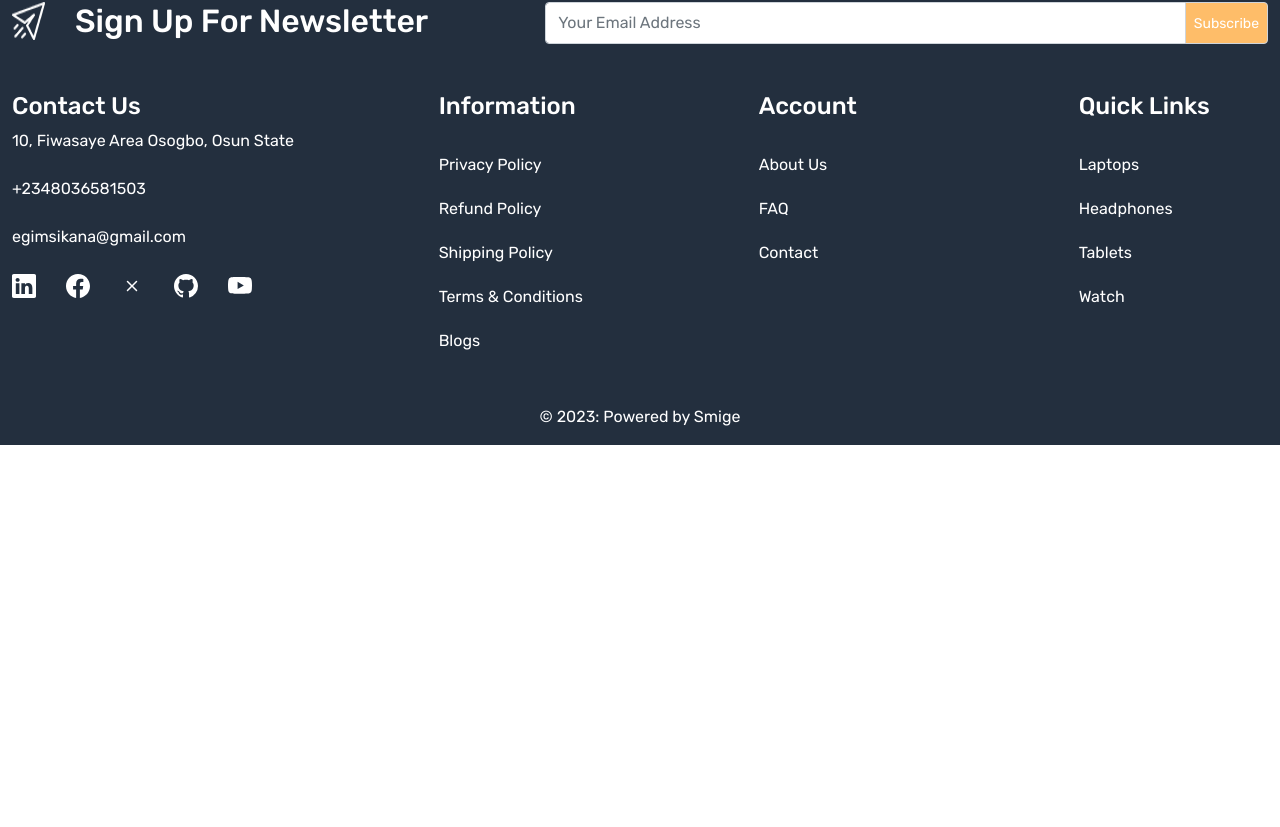
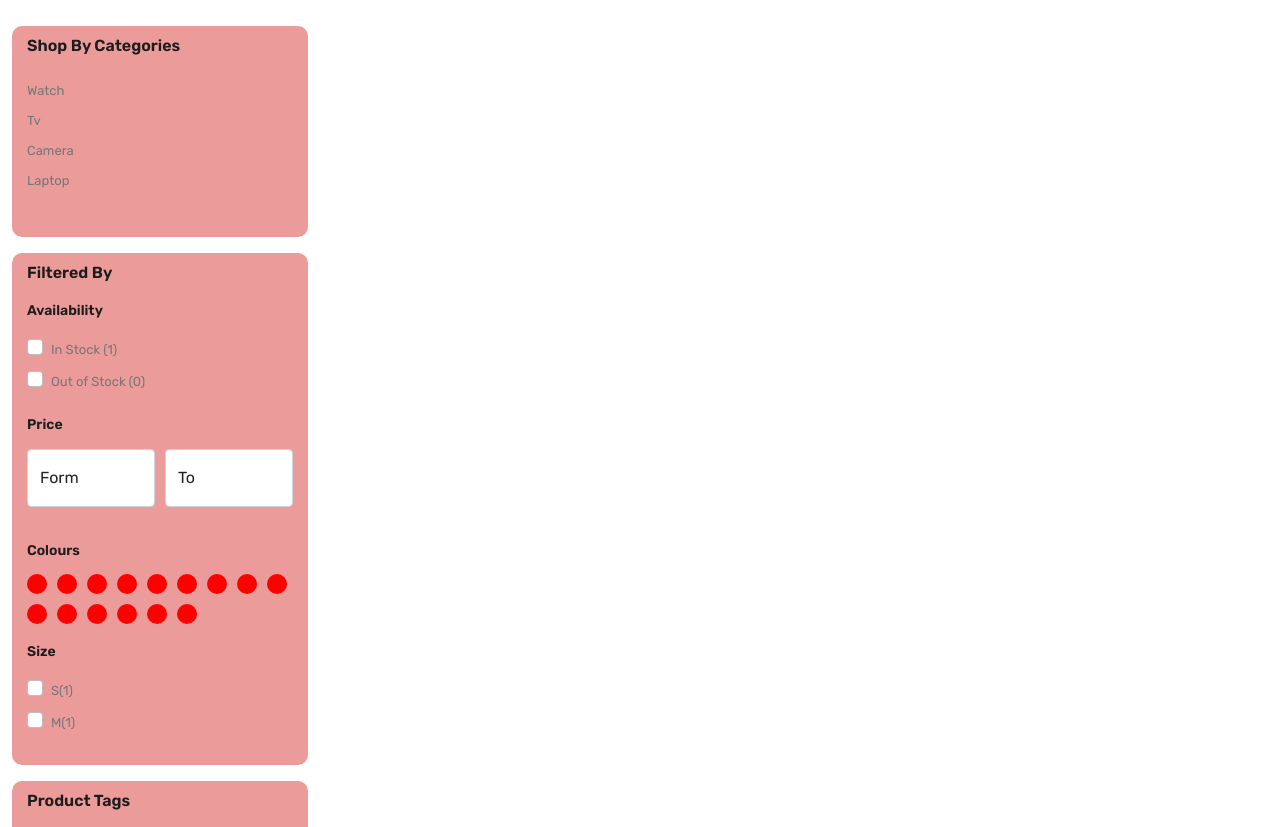
Before and after one commit to smige1/ecommerce-app, a React (Create React App) app: page /store in a window 1280 px wide. Shown: the part 353-1180 px from the top of the page. Before the commit the page ends 800 px from the top, so only its background shows below. Built offline with nearby package versions, Linux system fonts and the light colour scheme; a web font is replaced by a local one.

Commit message:
our store completed

```diff
--- a/package.json
+++ b/package.json
@@ -10,6 +10,7 @@
     "react": "^18.2.0",
     "react-dom": "^18.2.0",
     "react-fast-marquee": "^1.6.0",
+    "react-helmet": "^6.1.0",
     "react-icons": "^4.10.1",
     "react-redux": "^8.1.2",
     "react-router-dom": "^6.15.0",
--- a/src/App.css
+++ b/src/App.css
@@ -380,3 +380,61 @@
 }
 
 /* FAMOUS CARD END */
+
+/* Our Store */
+
+.filter-card {
+  background-color: rgb(236, 155, 155);
+  border-radius: 10px;
+  padding: 10px 15px 25px;
+}
+
+.filter-title {
+  font-size: 16px;
+  line-height: 20px;
+  font-weight: 600;
+  color: var(--color-Bd);
+  margin-bottom: 20px;
+}
+
+.filter-card ul,
+.filter-card .form-check-label{
+  list-style-type: none;
+  font-size: 13px;
+  line-height: 30px;
+  color: var(--color-Bc);
+  cursor: pointer;
+}
+
+.filter-card .form-check-input:focus{
+  box-shadow: none;
+  border-color: rgb(0, 0, 0, 0.25);
+}
+
+.filter-card .form-check-input:checked{
+  background-color: var(--color-Ac);
+  border-color: var(--color-Ac);
+}
+
+.sub-title {
+  font-size: 14px;
+  font-weight: 600;
+  color: var(--color-Bd);
+  margin-bottom: 15px;
+  margin-top: 20px;
+}
+
+.colors {
+  list-style-type: none;
+  display: flex;
+  flex-wrap: wrap;
+  gap: 10px;
+}
+
+.colors li {
+  width: 20px;
+  height: 20px;
+  background-color: red;
+  border-radius: 50%;
+}
+/* Our STORE END */
--- /dev/null
+++ b/src/components/Meta.jsx
@@ -0,0 +1,16 @@
+import React from 'react'
+import { Helmet } from 'react-helmet'
+
+
+const Meta = (props) => {
+  return (
+
+   <Helmet>
+    <Meta charSet='utf-8'/>
+    <title>{"props"}</title>
+   </Helmet>
+
+  )
+}
+
+export default Meta
--- a/src/components/SpecialProduct.jsx
+++ b/src/components/SpecialProduct.jsx
@@ -1,6 +1,6 @@
-import React from 'react'
-import { Link } from 'react-router-dom'
-import ReactStars from 'react-stars'
+import React from "react";
+import { Link } from "react-router-dom";
+import ReactStars from "react-stars";
 
 const SpecialProduct = () => {
   return (
@@ -8,7 +8,7 @@
       <div className="special-product-card">
         <div className="d-flex">
           <div>
-                    <img src='images/watch.jpg' className='img-fluid' alt='watch'/>
+            <img src="images/watch.jpg" className="img-fluid" alt="watch" />
           </div>
           <div className="special-product-content">
             <h6 className="brand">Havels</h6>
@@ -20,36 +20,40 @@
               size={24}
               color2={"#ffd700"}
             />
-          <p className='price'>
+            <p className="price">
               <span>$100</span> &nbsp; <strike>$200</strike>
             </p>
             <div className="discount-till d-flex align-items-center gap-10">
-            <p className='mb-0'><b>5</b>days</p>
-            <div className='d-flex gap-10 align-items-center'>
-              <span className='badge rounded-circle p-3 bg-danger'>0</span>
-              <span className='badge rounded-circle p-3 bg-danger'>0</span>
-              <span className='badge rounded-circle p-3 bg-danger'>0</span>
+              <p className="mb-0">
+                <b>5</b>days
+              </p>
+              <div className="d-flex gap-10 align-items-center">
+                <span className="badge rounded-circle p-3 bg-danger">0</span>
+                <span className="badge rounded-circle p-3 bg-danger">0</span>
+                <span className="badge rounded-circle p-3 bg-danger">0</span>
               </div>
             </div>
-            <div className='prod-count'>
+            <div className="prod-count">
               <p>Products: 5</p>
               <div>
+                <div class="progress mb-3">
                   <div
-                className='progress-bar'
-                role='progressbar'
+                    class="progress-bar"
+                    role="progressbar"
                     style={{width: "25%"}}
                     aria-valuenow="25"
                     aria-valuemin="0"
                     aria-valuemax="100"
                   ></div>
-              <Link className='button'>Add to Cart</Link>
+                </div>
+                <Link className="button">Add to Cart</Link>
               </div>
             </div>
           </div>
         </div>
       </div>
     </div>
-  )
-}
+  );
+};
 
-export default SpecialProduct
+export default SpecialProduct;
--- a/src/pages/OurStore.jsx
+++ b/src/pages/OurStore.jsx
@@ -1,12 +1,136 @@
-import React from 'react'
-import BreadCrumb from '../components/BreadCrumb'
+import React from "react";
+import BreadCrumb from "../components/BreadCrumb";
+import Meta from "../components/Meta";
 
 const OurStore = () => {
   return (
-   <>
-    <BreadCrumb title="Our Store"/>
-   </>
-  )
-}
+    <>
+      <Meta title={"Our Store"} />
+      <BreadCrumb title="Our Store" />
+      <div className="store-wrapper home-wrapper py-5">
+        <div className="container-xxl">
+          <div className="row">
+            <div className="col-3">
+              <div className="filter-card mb-3">
+                <h3 className="filter-title">Shop By Categories</h3>
+                <div>
+                  <ul className="ps-0">
+                    <li>Watch</li>
+                    <li>Tv</li>
+                    <li>Camera</li>
+                    <li>Laptop</li>
+                  </ul>
+                </div>
+              </div>
+              <div className="filter-card mb-3">
+                <h3 className="filter-title">Filtered By </h3>
+                <div>
+                  <h5 className="sub-title">Availability</h5>
+                  <div>
+                    <div className="form-check">
+                      <input
+                        className="form-check-input"
+                        type="checkbox"
+                        value=""
+                        id=""
+                      />
+                      <label className="form-check-label" htmlfor="">
+                        In Stock (1)
+                      </label>
+                    </div>
+                    <div className="form-check">
+                      <input
+                        className="form-check-input"
+                        type="checkbox"
+                        value=""
+                        id=""
+                      />
+                      <label className="form-check-label" htmlfor="">
+                        Out of Stock (0)
+                      </label>
+                    </div>
+                  </div>
+                  <h5 className="sub-title">Price</h5>
+                <div className="d-flex align-items-center gap-10">
+                <div className="form-floating mb-3">
+                  <input
+                    type="email"
+                    className="form-control"
+                    id="floatingInput"
+                    placeholder="From"
+                  />
+                  <label for="floatingInput">Form</label>
+                </div>
+                <div className="form-floating mb-3">
+                  <input
+                    type="email"
+                    className="form-control"
+                    id="floatingInput"
+                    placeholder="To"
+                  />
+                  <label for="floatingInput">To</label>
+                </div>
+                </div>
+                <h5 className="sub-title">Colours</h5>
+                <div>
+                    <div className="d-flex flex-wrap"></div>
+                    <ul className="colors ps-0">
+                        <li></li>
+                        <li></li>
+                        <li></li>
+                        <li></li>
+                        <li></li>
+                        <li></li>
+                        <li></li>
+                        <li></li>
+                        <li></li>
+                        <li></li>
+                        <li></li>
+                        <li></li>
+                        <li></li>
+                        <li></li>
+                        <li></li>
+                    </ul>
+                </div>
+                <h5 className="sub-title">Size</h5>
+                <div>
+                    <div className="form-check">
+                      <input
+                        className="form-check-input"
+                        type="checkbox"
+                        value=""
+                        id=""
+                      />
+                      <label className="form-check-label" htmlfor="color-1">
+                        S(1)
+                      </label>
+                    </div>
+                    <div className="form-check">
+                      <input
+                        className="form-check-input"
+                        type="checkbox"
+                        value=""
+                        id=""
+                      />
+                      <label className="form-check-label" htmlfor="color-1">
+                        M(1)
+                      </label>
+                      </div>
+                </div>
+              </div>
+              </div>
+              <div className="filter-card mb-3">
+                <h3 className="filter-title">Product Tags</h3>
+              </div>
+              <div className="filter-card mb-3">
+                <h3 className="filter-title">Random Product</h3>
+              </div>
+            </div>
+          </div>
+        </div>
+      </div>
+    </>
+  );
+};
 
-export default OurStore
+export default OurStore;
```
Also changed, not shown: 1 other file (tests, documents, lock files or other folders). Lines whose indentation alone changed are shown as unchanged.
